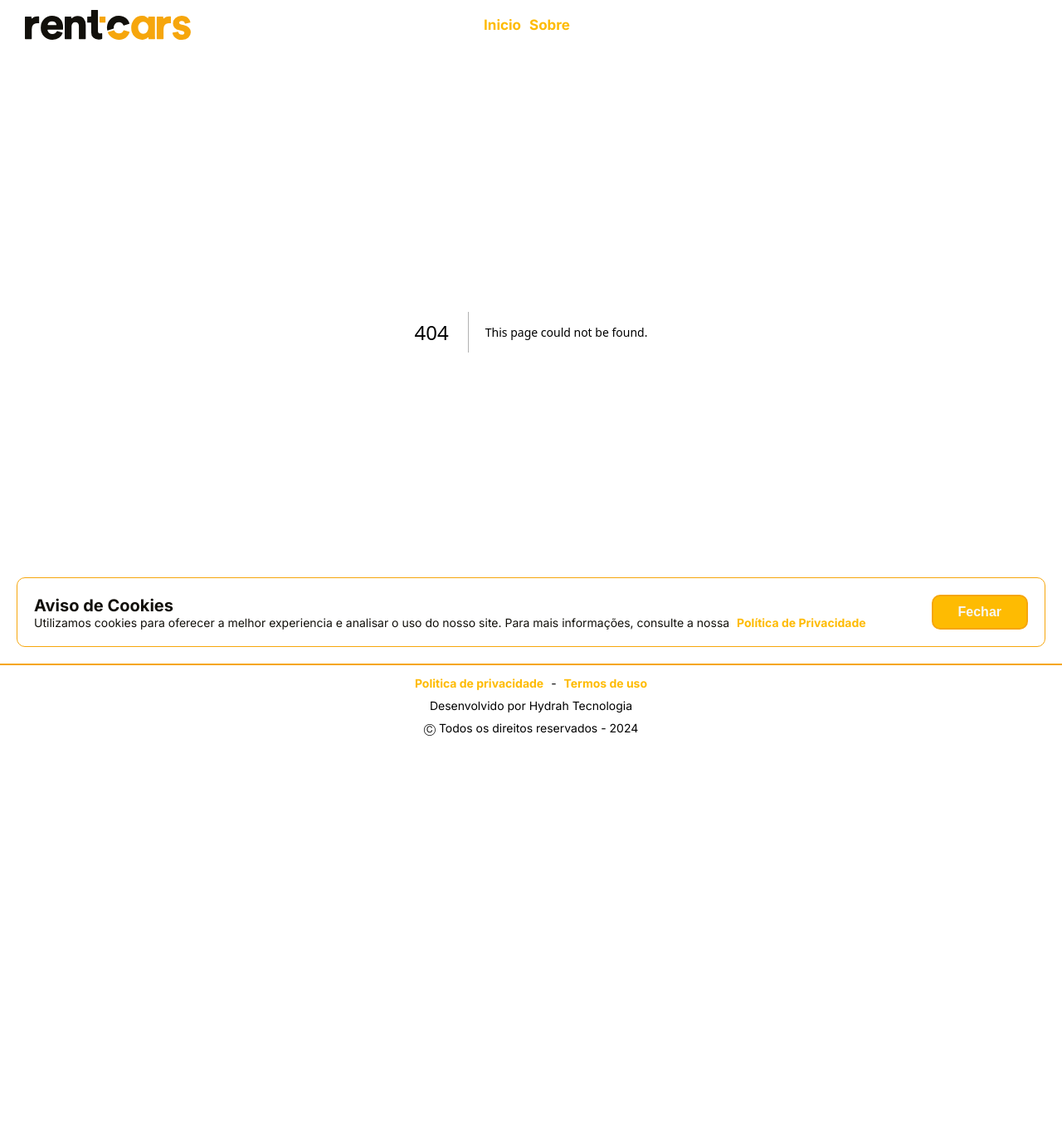
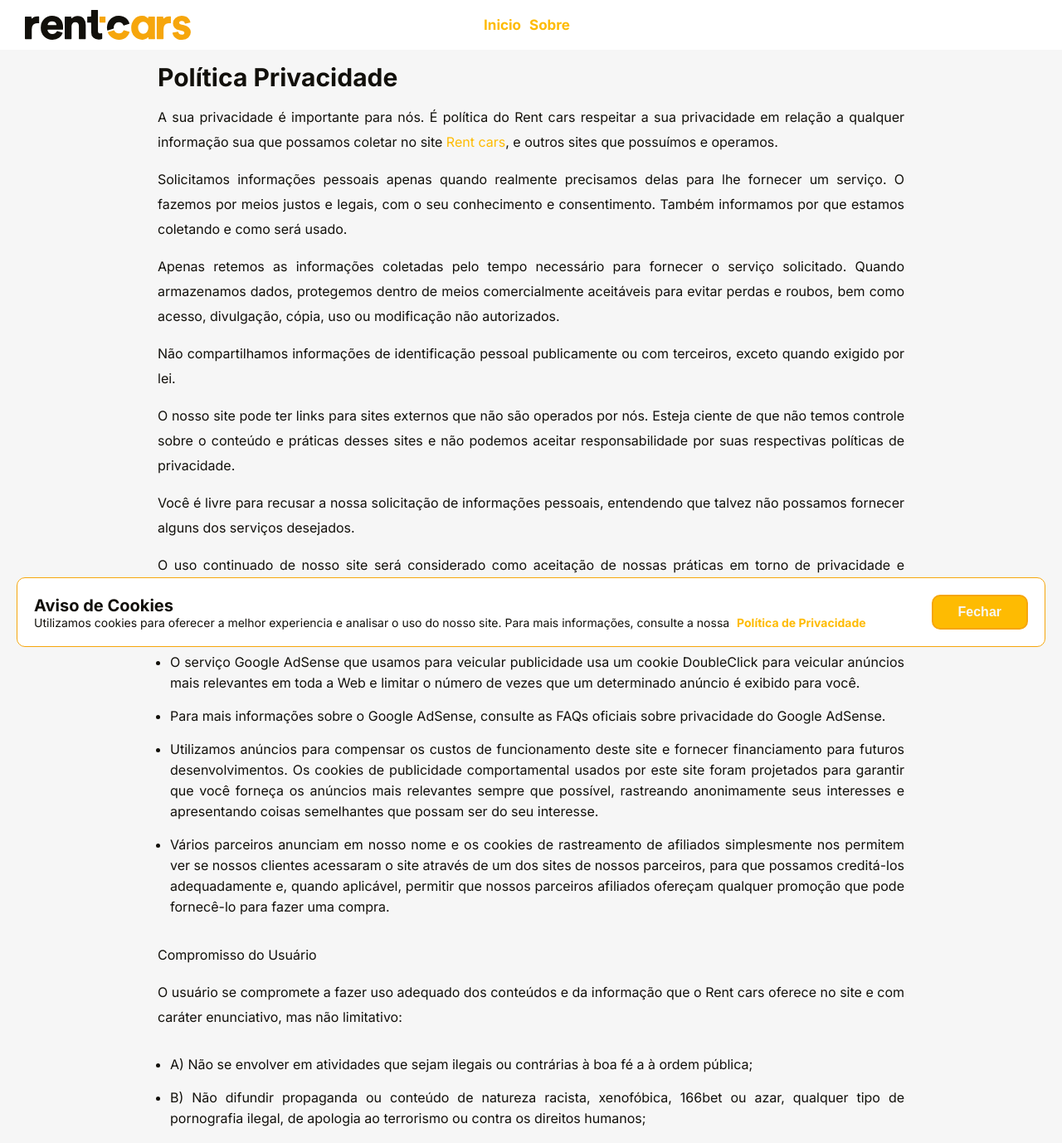
Before and after one commit to Eliel-Silva-dev/rentcars, a Next.js app: page /privacyPolicies in a window 1280 px wide. Before the commit this address had no page. Shown: the top 1378 px of the page at 83% size. Before the commit the page ends 900 px from the top, so only its background shows below. Built offline with nearby package versions, Linux system fonts and the light colour scheme.

Commit message:
feat: react rentcars page policies

```diff
--- /dev/null
+++ b/src/app/privacyPolicies/page.tsx
@@ -0,0 +1,118 @@
+import Link from 'next/link';
+import style from './style.min.module.css';
+
+const PrivacyPolicies = () => {
+  const nameSite = 'Rent cars';
+  const datePolitic =
+    'Esta política é efetiva a partir de 25 de Julho 2024 00:00';
+  return (
+    <main className={style.privacyPolicies}>
+      <section className={style.privacy}>
+        <h2>Política Privacidade</h2>
+        <p>
+          A sua privacidade é importante para nós. É política do {nameSite}{' '}
+          respeitar a sua privacidade em relação a qualquer informação sua que
+          possamos coletar no site <Link href={'/'}>{nameSite}</Link>, e outros
+          sites que possuímos e operamos.
+        </p>
+        <p>
+          Solicitamos informações pessoais apenas quando realmente precisamos
+          delas para lhe fornecer um serviço. O fazemos por meios justos e
+          legais, com o seu conhecimento e consentimento. Também informamos por
+          que estamos coletando e como será usado.
+        </p>
+        <p>
+          Apenas retemos as informações coletadas pelo tempo necessário para
+          fornecer o serviço solicitado. Quando armazenamos dados, protegemos
+          dentro de meios comercialmente aceitáveis para evitar perdas e roubos,
+          bem como acesso, divulgação, cópia, uso ou modificação não
+          autorizados.
+        </p>
+        <p>
+          Não compartilhamos informações de identificação pessoal publicamente
+          ou com terceiros, exceto quando exigido por lei.
+        </p>
+        <p>
+          O nosso site pode ter links para sites externos que não são operados
+          por nós. Esteja ciente de que não temos controle sobre o conteúdo e
+          práticas desses sites e não podemos aceitar responsabilidade por suas
+          respectivas políticas de privacidade.
+        </p>
+        <p>
+          Você é livre para recusar a nossa solicitação de informações pessoais,
+          entendendo que talvez não possamos fornecer alguns dos serviços
+          desejados.
+        </p>
+        <p>
+          O uso continuado de nosso site será considerado como aceitação de
+          nossas práticas em torno de privacidade e informações pessoais. Se
+          você tiver alguma dúvida sobre como lidamos com dados do usuário e
+          informações pessoais, entre em contacto conosco.
+        </p>
+        <ul>
+          <li>
+            O serviço Google AdSense que usamos para veicular publicidade usa um
+            cookie DoubleClick para veicular anúncios mais relevantes em toda a
+            Web e limitar o número de vezes que um determinado anúncio é exibido
+            para você.
+          </li>
+          <li>
+            Para mais informações sobre o Google AdSense, consulte as FAQs
+            oficiais sobre privacidade do Google AdSense.
+          </li>
+          <li>
+            Utilizamos anúncios para compensar os custos de funcionamento deste
+            site e fornecer financiamento para futuros desenvolvimentos. Os
+            cookies de publicidade comportamental usados por este site foram
+            projetados para garantir que você forneça os anúncios mais
+            relevantes sempre que possível, rastreando anonimamente seus
+            interesses e apresentando coisas semelhantes que possam ser do seu
+            interesse.
+          </li>
+          <li>
+            Vários parceiros anunciam em nosso nome e os cookies de rastreamento
+            de afiliados simplesmente nos permitem ver se nossos clientes
+            acessaram o site através de um dos sites de nossos parceiros, para
+            que possamos creditá-los adequadamente e, quando aplicável, permitir
+            que nossos parceiros afiliados ofereçam qualquer promoção que pode
+            fornecê-lo para fazer uma compra.
+          </li>
+        </ul>
+        <p>Compromisso do Usuário</p>
+        <p>
+          O usuário se compromete a fazer uso adequado dos conteúdos e da
+          informação que o {nameSite} oferece no site e com caráter enunciativo,
+          mas não limitativo:
+        </p>
+        <ul>
+          <li>
+            A{')'} Não se envolver em atividades que sejam ilegais ou contrárias
+            à boa fé a à ordem pública;
+          </li>
+          <li>
+            B{')'} Não difundir propaganda ou conteúdo de natureza racista,
+            xenofóbica, 166bet ou azar, qualquer tipo de pornografia ilegal, de
+            apologia ao terrorismo ou contra os direitos humanos;
+          </li>
+          <li>
+            C{')'} Não causar danos aos sistemas físicos (hardwares) e lógicos
+            (softwares) do {nameSite}, de seus fornecedores ou terceiros, para
+            introduzir ou disseminar vírus informáticos ou quaisquer outros
+            sistemas de hardware ou software que sejam capazes de causar danos
+            anteriormente mencionados.
+          </li>
+        </ul>
+        <p>Mais informações</p>
+        <p>
+          Esperemos que esteja esclarecido e, como mencionado anteriormente, se
+          houver algo que você não tem certeza se precisa ou não, geralmente é
+          mais seguro deixar os cookies ativados, caso interaja com um dos
+          recursos que você usa em nosso site.
+        </p>
+        <p>{datePolitic}</p>
+      </section>
+    </main>
+  );
+};
+
+export default PrivacyPolicies;
--- /dev/null
+++ b/src/app/privacyPolicies/scss/style.scss
@@ -0,0 +1,33 @@
+.privacyPolicies {
+  display: flex;
+  flex-direction: column;
+  justify-content: center;
+  align-items: center;
+  padding: 15px;
+
+  .privacy {
+    max-width: 900px;
+    text-align: justify;
+    display: flex;
+    flex-direction: column;
+    gap: 15px;
+
+    h2 {
+      font-size: 3rem;
+    }
+
+    p {
+      font-size: 1.6rem;
+      line-height: 30px;
+    }
+    ul {
+      padding-left: 15px;
+    }
+    li {
+      font-size: 1.6rem;
+      margin: 15px 0;
+      line-height: 25px;
+      list-style: disc;
+    }
+  }
+}
--- /dev/null
+++ b/src/app/privacyPolicies/style.min.module.css
@@ -0,0 +1 @@
+.privacyPolicies{display:flex;flex-direction:column;justify-content:center;align-items:center;padding:15px}.privacyPolicies .privacy{max-width:900px;text-align:justify;display:flex;flex-direction:column;gap:15px}.privacyPolicies .privacy h2{font-size:3rem}.privacyPolicies .privacy p{font-size:1.6rem;line-height:30px}.privacyPolicies .privacy ul{padding-left:15px}.privacyPolicies .privacy li{font-size:1.6rem;margin:15px 0;line-height:25px;list-style:disc}/*# sourceMappingURL=style.min.module.css.map */
```
Also changed, not shown: 1 other file (tests, documents, lock files or other folders).
